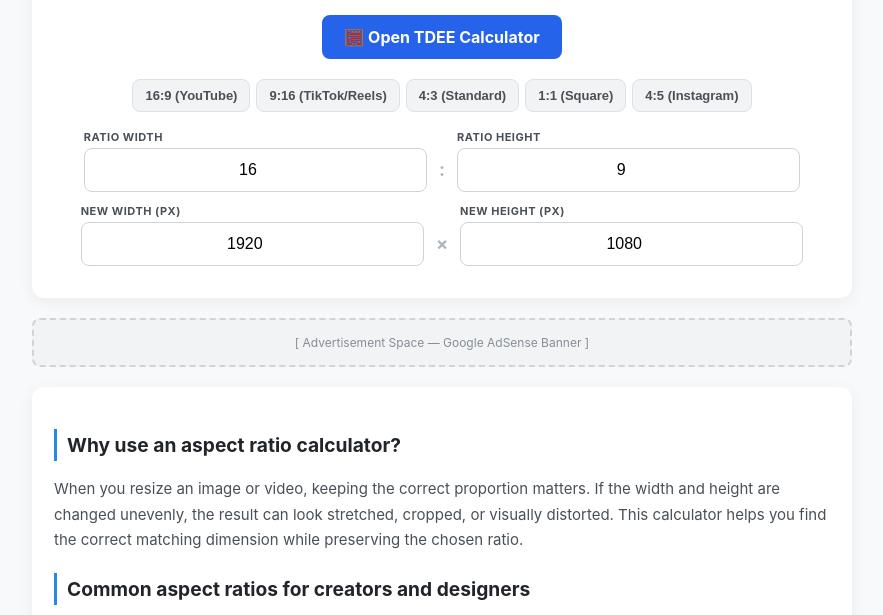
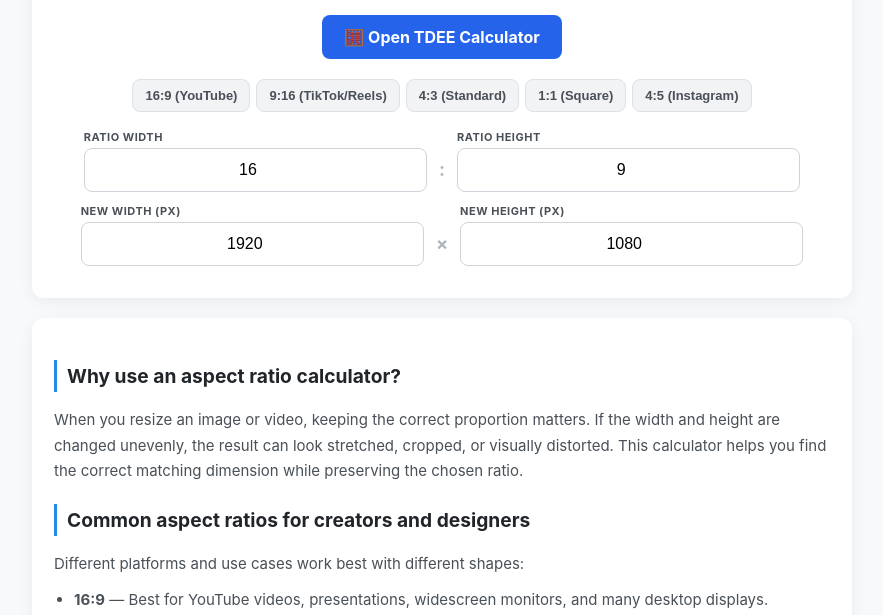
Before and after one commit to Arshadm603/aspect-ratio-calculator, a plain HTML site: page tdee-calculator.html in a window 1280 px wide. Shown: the part 142-757 px from the top of the page, without its empty margins (198-1081 px from the left). Drawn offline with Linux system fonts and the light colour scheme.

Commit message:
Delete ad-placeholder section from tdee-calculator.html
Removed advertisement placeholder from the HTML.

```diff
--- a/tdee-calculator.html
+++ b/tdee-calculator.html
@@ -127,18 +127,7 @@
             color: #adb5bd;
             margin-top: 18px;
         }
-        .ad-placeholder {
-            background: #f1f3f5;
-            border: 2px dashed #ced4da;
-            padding: 15px;
-            text-align: center;
-            border-radius: 8px;
-            color: #868e96;
-            font-size: 12px;
-            margin: 0 auto 20px auto;
-            width: 100%;
-            max-width: 820px;
-        }
+
         .seo-content {
             background: #ffffff;
             padding: 22px;
@@ -248,10 +237,6 @@
     </div>
 </div>
 
-<div class="ad-placeholder" aria-label="Advertisement placeholder">
-    [ Advertisement Space — Google AdSense Banner ]
-</div>
-
 <div class="seo-content">
     <h2>Why use an aspect ratio calculator?</h2>
     <p>When you resize an image or video, keeping the correct proportion matters. If the width and height are changed unevenly, the result can look stretched, cropped, or visually distorted. This calculator helps you find the correct matching dimension while preserving the chosen ratio.</p>
```
